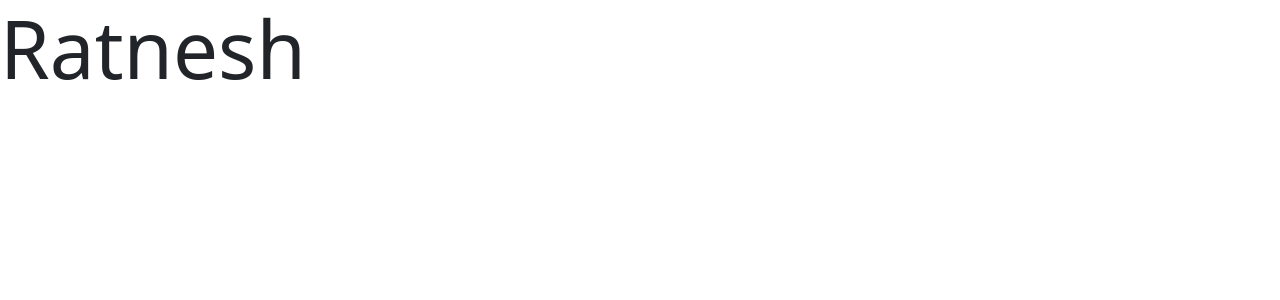
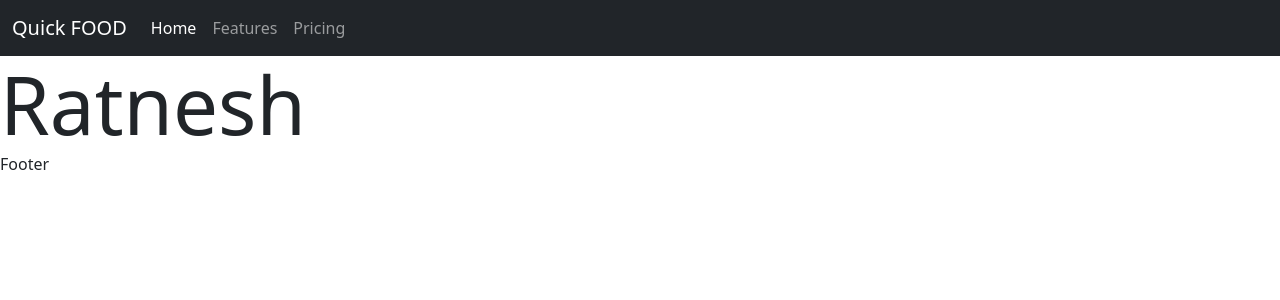
Before and after one commit to ratneshrsharma/mern-food-delivery, a React (Create React App) app: page / in a window 1280 px wide. Shown: the top 300 px of the page. Built offline with nearby package versions, Linux system fonts and the light colour scheme.

Commit message:
Basic structure setup

```diff
--- a/package.json
+++ b/package.json
@@ -14,6 +14,7 @@
     "react": "^18.2.0",
     "react-bootstrap": "^2.7.2",
     "react-dom": "^18.2.0",
+    "react-router-dom": "^6.8.2",
     "react-scripts": "5.0.1",
     "sass": "^1.58.3",
     "typescript": "^4.9.5",
--- a/src/App.tsx
+++ b/src/App.tsx
@@ -1,10 +1,16 @@
 import React from 'react';
+import Footer from './component/layout/Footer';
+import Header from './component/layout/Header';
+import Home from './pages/Home';
 
 
 function App() {
   return (
     <>
-    <div className='display-1'>Ratnesh</div>
+    <Header />
+    <Home />
+
+    <Footer />
     </>
   );
 }
--- /dev/null
+++ b/src/component/layout/Footer.tsx
@@ -0,0 +1,7 @@
+import React from 'react'
+
+export default function Footer() {
+  return (
+    <div>Footer</div>
+  )
+}
--- /dev/null
+++ b/src/component/layout/Header.tsx
@@ -0,0 +1,31 @@
+import React from 'react'
+
+export default function Header() {
+  return (
+    <>
+      <header>
+        <nav className="navbar sticky-top navbar-expand-lg navbar-dark bg-dark">
+          <div className="container-fluid">
+            <a className="navbar-brand" href="#">Quick FOOD</a>
+            <button className="navbar-toggler" type="button" data-bs-toggle="collapse" data-bs-target="#navbarNav" aria-controls="navbarNav" aria-expanded="false" aria-label="Toggle navigation">
+              <span className="navbar-toggler-icon"></span>
+            </button>
+            <div className="collapse navbar-collapse" id="navbarNav">
+              <ul className="navbar-nav">
+                <li className="nav-item">
+                  <a className="nav-link active" aria-current="page" href="#">Home</a>
+                </li>
+                <li className="nav-item">
+                  <a className="nav-link" href="#">Features</a>
+                </li>
+                <li className="nav-item">
+                  <a className="nav-link" href="#">Pricing</a>
+                </li>
+              </ul>
+            </div>
+          </div>
+        </nav>
+      </header>
+    </>
+  )
+}
--- /dev/null
+++ b/src/pages/Home/index.tsx
@@ -0,0 +1,7 @@
+import React from 'react'
+
+export default function Home() {
+  return (
+    <div className='display-1'>Ratnesh</div>
+  )
+}
```
Also changed, not shown: 1 other file (tests, documents, lock files or other folders).
